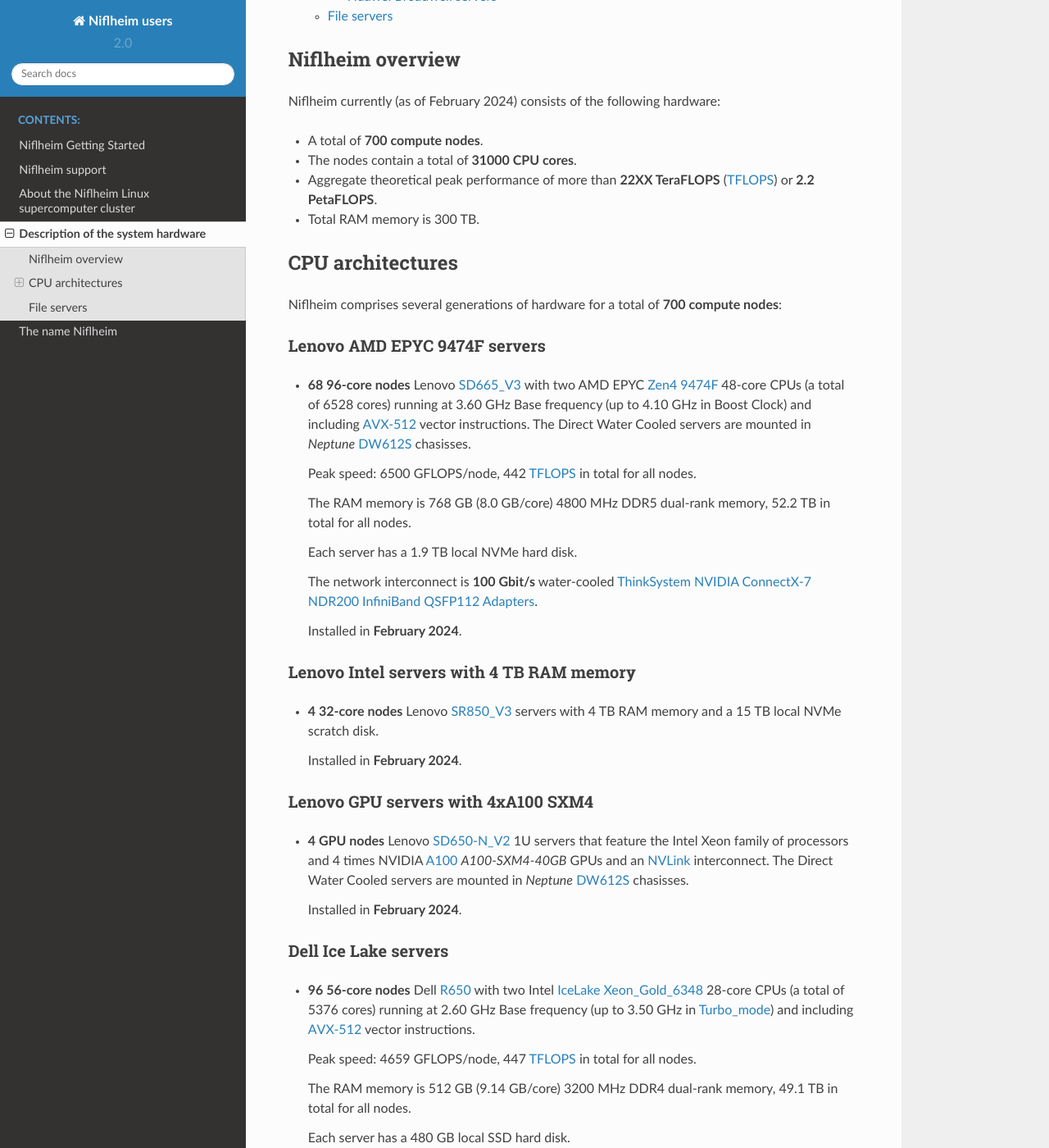
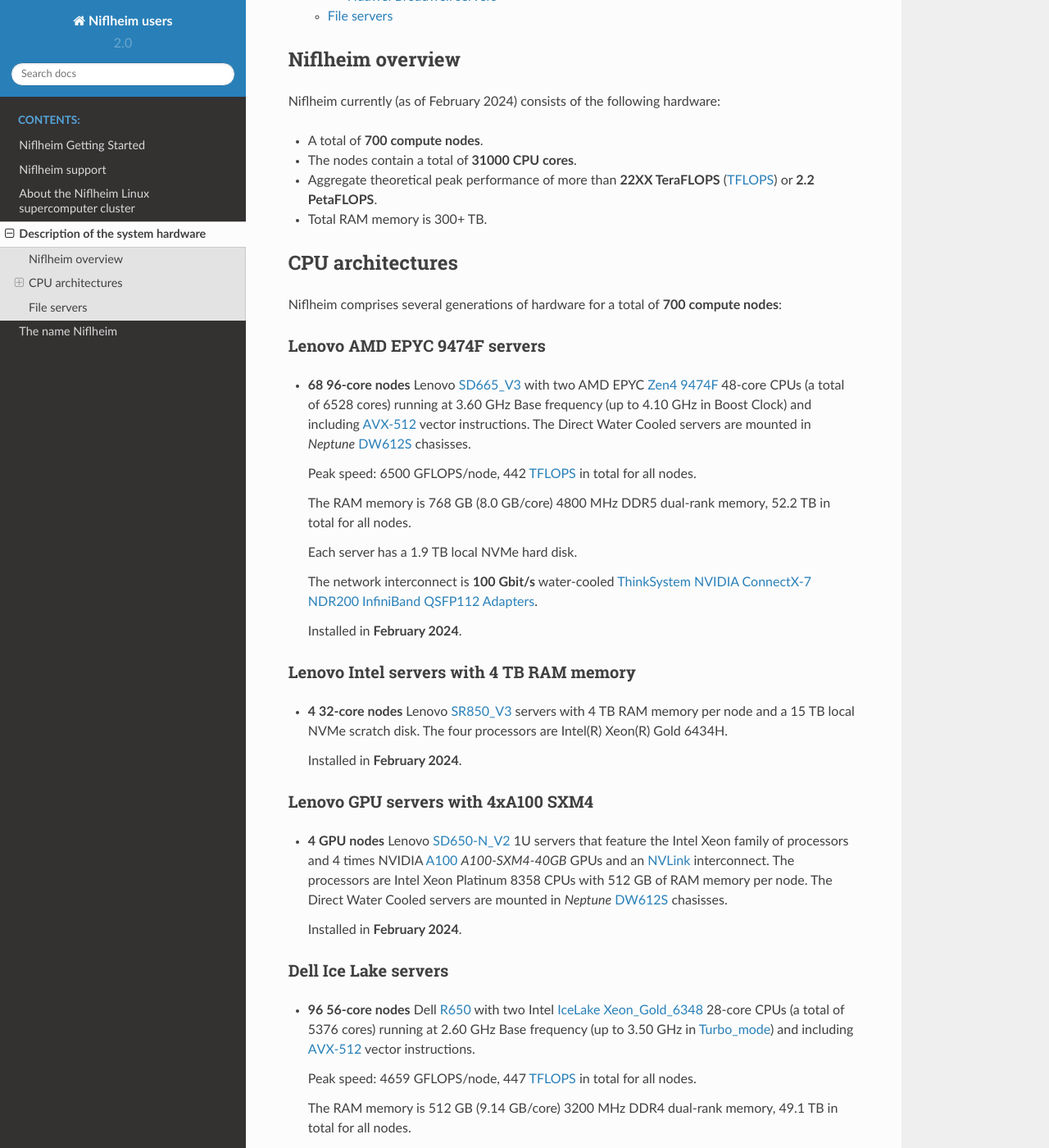
Before and after one commit to OleHolmNielsen/Niflheim_users, a Sphinx documentation site: the page built from docs/Hardware.rst, in a window 1280 px wide and 1400 px high, scrolled down 452 px. Shown: the whole window at 82% size. Built offline with Sphinx 7.4.7 and the Read the Docs theme 2.0.0, drawn with Linux system fonts in a browser that asks for light colours.

Commit message:
Added CPU details

```diff
--- a/docs/Hardware.rst
+++ b/docs/Hardware.rst
@@ -14,7 +14,7 @@
 * A total of **700 compute nodes**.
 * The nodes contain a total of **31000 CPU cores**.
 * Aggregate theoretical peak performance of more than **22XX TeraFLOPS** (TFLOPS_) or **2.2 PetaFLOPS**.
-* Total RAM memory is 300 TB.
+* Total RAM memory is 300+ TB.
 
 .. _TFLOPS: http://en.wikipedia.org/wiki/FLOPS
 
@@ -48,7 +48,8 @@
 Lenovo Intel servers with 4 TB RAM memory
 --------------------------------------------
 
-* **4 32-core nodes** Lenovo SR850_V3_ servers with 4 TB RAM memory and a 15 TB local NVMe scratch disk.
+* **4 32-core nodes** Lenovo SR850_V3_ servers with 4 TB RAM memory per node and a 15 TB local NVMe scratch disk.
+  The four processors are Intel(R) Xeon(R) Gold 6434H.
 
   Installed in **February 2024**.
 
@@ -58,6 +59,7 @@
 ---------------------------------------
 
 * **4 GPU nodes** Lenovo SD650-N_V2_ 1U servers that feature the Intel Xeon family of processors and 4 times NVIDIA A100_ *A100-SXM4-40GB* GPUs and an NVLink_ interconnect.
+  The processors are Intel Xeon Platinum 8358 CPUs with 512 GB of RAM memory per node.
   The Direct Water Cooled servers are mounted in *Neptune* DW612S_ chasisses.
 
   Installed in **February 2024**.
```
